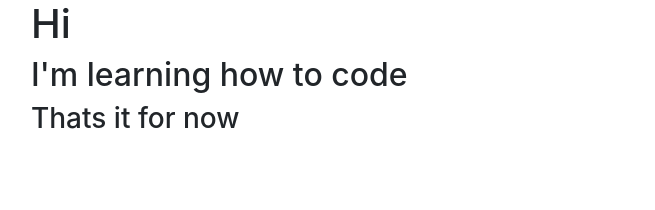
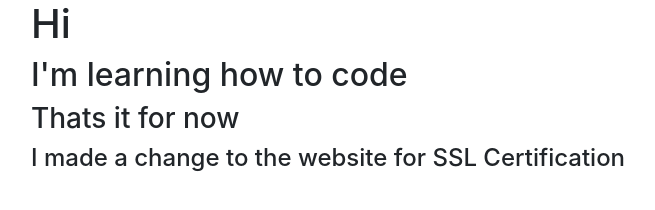
Before and after one commit to amankumar98/Portfolio-Website, a plain HTML site: page index.html in a window 1280 px wide. Shown: the whole page, without its empty margins (54-709 px from the left). Drawn offline with nearby package versions, Linux system fonts and the light colour scheme.

Commit message:
SSL Certifiication

```diff
--- a/index.html
+++ b/index.html
@@ -12,6 +12,7 @@
     <h1>Hi</h1>
     <h2>I'm learning how to code</h2>
     <h3>Thats it for now</h3>
+    <h4>I made a change to the website for SSL Certification</h4>
     </div>
 </body>
 </html>
```
